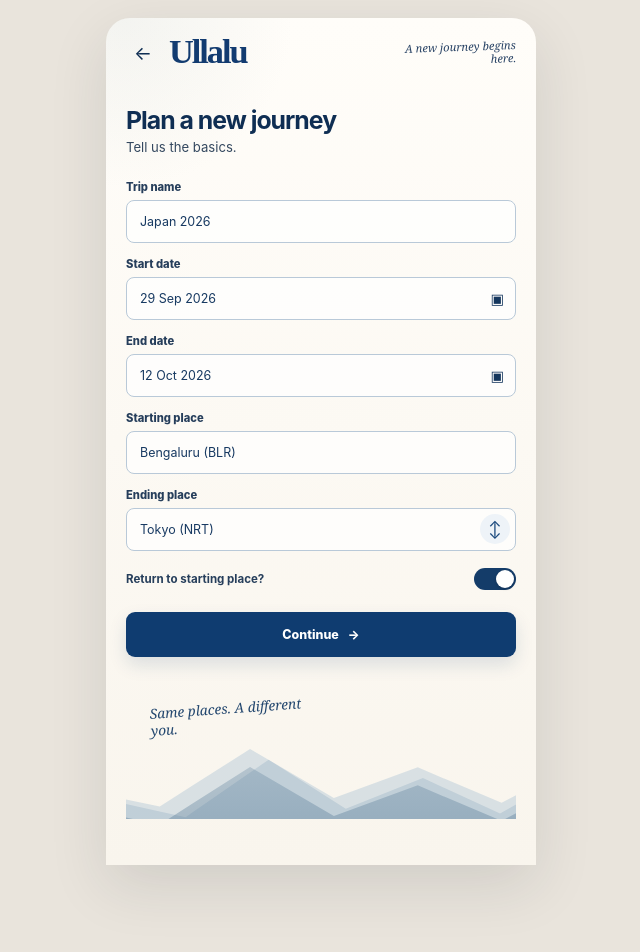
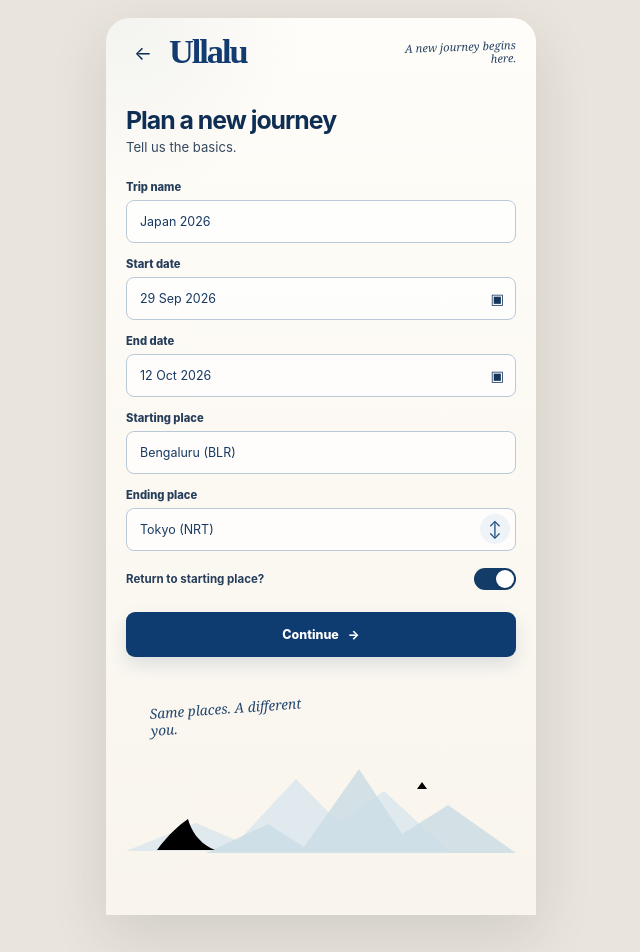
Before and after one commit to brijbh/ullalu, a Next.js app: page /new-trip in a window 1280 px wide. Shown: the top 952 px of the page, without its empty margins (319-959 px from the left). Built offline with nearby package versions, Linux system fonts and the light colour scheme.

Commit message:
refine: match new trip visual design

```diff
--- a/app/new-trip/page.tsx
+++ b/app/new-trip/page.tsx
@@ -45,19 +45,19 @@ export default function NewTripPage() {
               <label htmlFor="ending-place">Ending place</label>
               <div className={styles.inputWrap}>
                 <input id="ending-place" className={styles.input} defaultValue="Tokyo (NRT)" />
-                <button className={styles.swapButton} type="button" aria-label="Swap places">↕</button>
+                <button className={styles.swapButton} type="button" aria-label="Swap starting and ending places">↕</button>
               </div>
             </div>
 
             <div className={styles.toggleRow}>
               <span>Return to starting place?</span>
-              <button className={styles.toggle} type="button" aria-label="Return to starting place enabled" />
+              <button className={styles.toggle} type="button" aria-label="Return to starting place enabled" aria-pressed="true" />
             </div>
           </form>
 
           <Link className={styles.primaryButton} href="/new-trip/storage">Continue <span aria-hidden="true">→</span></Link>
 
-          <MountainFooter text="Same places. A different you." />
+          <MountainFooter text="Same places. A different you." variant="japan" />
         </div>
       </section>
     </main>
```
